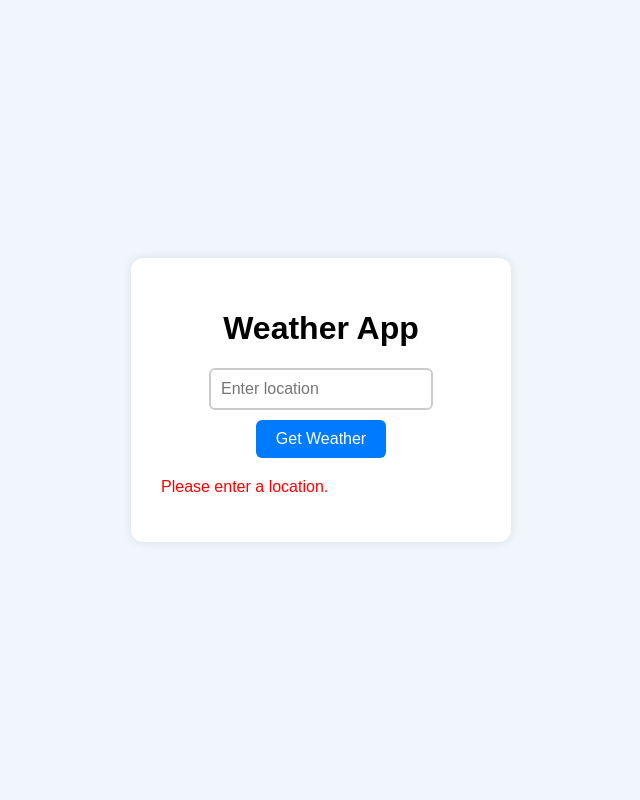
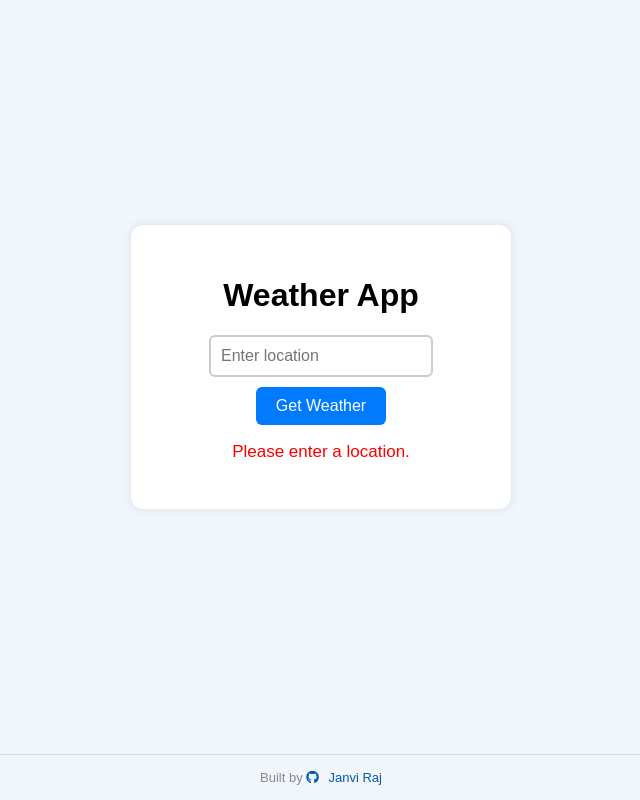
Before and after one commit to Janvi-Raj11/weather-forecast, a plain HTML site: page index.html in a window 1280 px wide. Both pictures are taken after a click on the button "Get Weather". Shown: the whole page, without its empty margins (319-959 px from the left). Drawn offline with Linux system fonts and the light colour scheme.

Commit message:
Added footer section to the Weather App UI

```diff
--- a/index.html
+++ b/index.html
@@ -3,16 +3,31 @@
 <head>
   <meta charset="UTF-8">
   <title>Weather App</title>
+  <link rel="stylesheet" href="https://cdnjs.cloudflare.com/ajax/libs/font-awesome/6.4.0/css/all.min.css">
+
   <link rel="stylesheet" href="style.css">
 </head>
 <body>
-  <div class="container">
-    <h1>Weather App</h1>
-    <input type="text" id="locationInput" placeholder="Enter location">
-    <button id="getWeather">Get Weather</button>
-    <div id="result"></div>
+  <div class="wrapper">
+    <main>
+      <div class="container">
+        <h1>Weather App</h1>
+        <input type="text" id="locationInput" placeholder="Enter location">
+        <button id="getWeather">Get Weather</button>
+        <div id="result"></div>
+      </div>
+    </main>
+
+   <footer class="footer">
+  Built by
+  <a href="https://github.com/Janvi-Raj11" target="_blank">
+    <i class="fab fa-github"></i> Janvi Raj
+  </a>
+</footer>
+
   </div>
 
   <script src="script.js"></script>
 </body>
+
 </html>
--- a/script.js
+++ b/script.js
@@ -1,5 +1,5 @@
 document.getElementById("getWeather").addEventListener("click", () => {
-    const location = document.getElementById("locationInput").value.trim();
+  const location = document.getElementById("locationInput").value.trim().toLowerCase();
     const resultDiv = document.getElementById("result");
 
     if (!location) {   //the input is empty, it shows an error message and stops the code from continuing.
@@ -9,6 +9,7 @@ document.getElementById("getWeather").addEventListener("click", () => {
 
     const apiKey = "7eb2df9bd4584b5ea4d214905250505";
     const apiUrl = `https://api.weatherapi.com/v1/current.json?key=${apiKey}&q=${encodeURIComponent(location)}&aqi=yes`;
+    resultDiv.innerHTML = `<p>Loading…</p>`;
 
     fetch(apiUrl)
       .then(response => {
@@ -26,7 +27,7 @@ document.getElementById("getWeather").addEventListener("click", () => {
         `;
       })
       .catch(error => {
-        resultDiv.innerHTML = `<p style="color:red;">Error: ${error.message}</p>`;
+        resultDiv.innerHTML = `<p style="color:red;">Oops! ${error.message}. Please check the city name.</p>`;
         console.error(error);
       });
   });
--- a/style.css
+++ b/style.css
@@ -1,18 +1,27 @@
 body {
   font-family: Arial, sans-serif;
   background-color: #f0f6fc;
+  margin: 0;
+}
+
+.wrapper {
+  display: flex;
+  flex-direction: column;
+  min-height: 100vh;
+}
+
+main {
+  flex: 1;
   display: flex;
   justify-content: center;
   align-items: center;
-    height: 100vh;
-    margin: 0;
 }
 
 .container {
   background: white;
   padding: 30px;
   border-radius: 12px;
-    box-shadow: 0 0 10px rgba(0,0,0,0.1);
+  box-shadow: 0 0 10px rgba(0, 0, 0, 0.1);
   text-align: center;
   width: 320px;
 }
@@ -41,7 +50,35 @@ body {
 }
 
 #result {
+  margin-top: 10px;
+  text-align: center;
+  font-size: 17px;
+}
+
+/* Style the footer */
+.footer {
+  text-align: center;
+  font-size: 13px;
+  color: #888;
+  border-top: 1px solid #ddd;
+  padding: 15px 10px;
   margin-top: 20px;
-    text-align: left;
-    font-size: 16px;
 }
+
+.footer a {
+  color: #005bb5;
+  text-decoration: none;
+}
+
+.footer a:hover {
+  text-decoration: underline;
+}
+
+.footer a i {
+  margin-right: 6px;
+}
+
+button,
+.footer a {
+  transition: background-color 0.2s, color 0.2s;
+}
```
Lines whose indentation alone changed are shown as unchanged.
